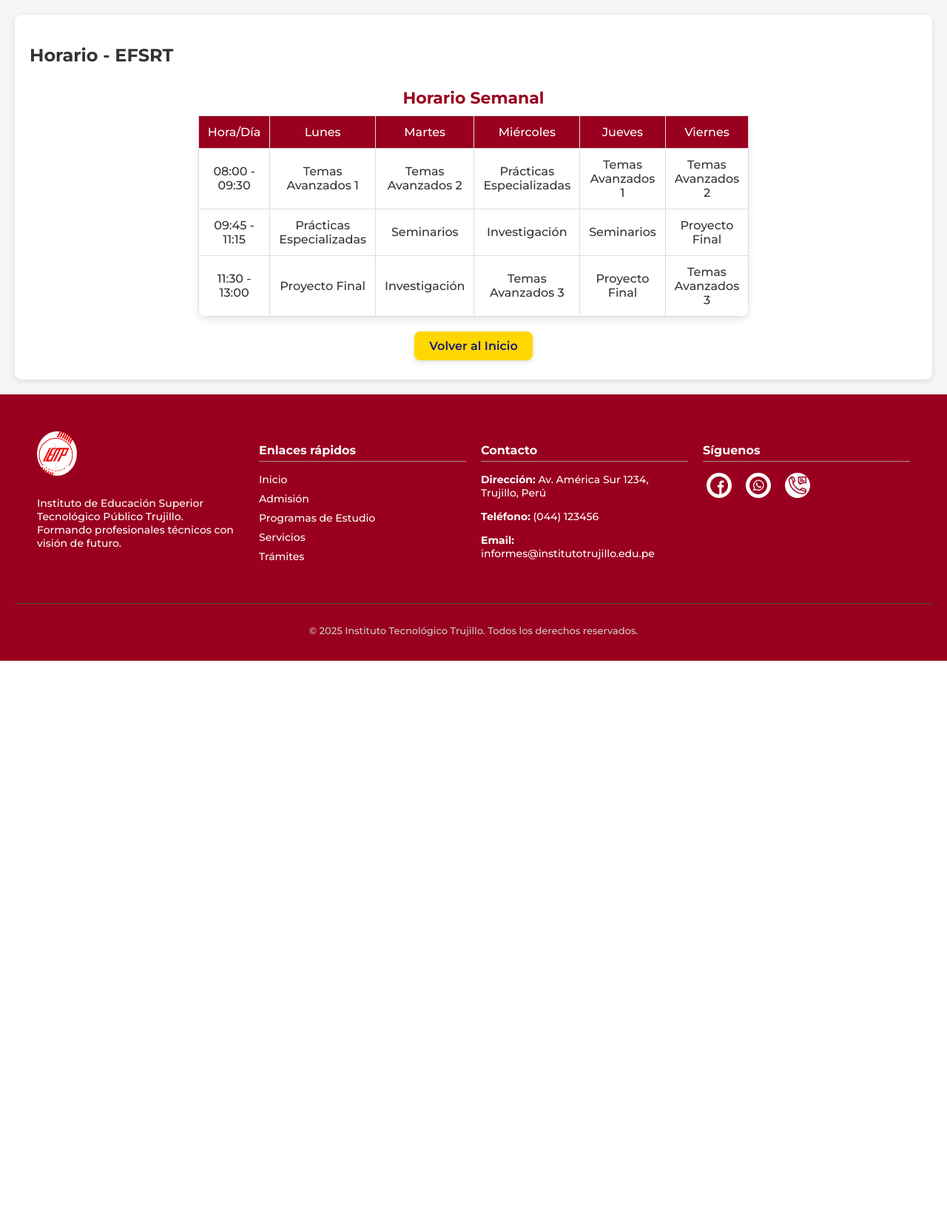
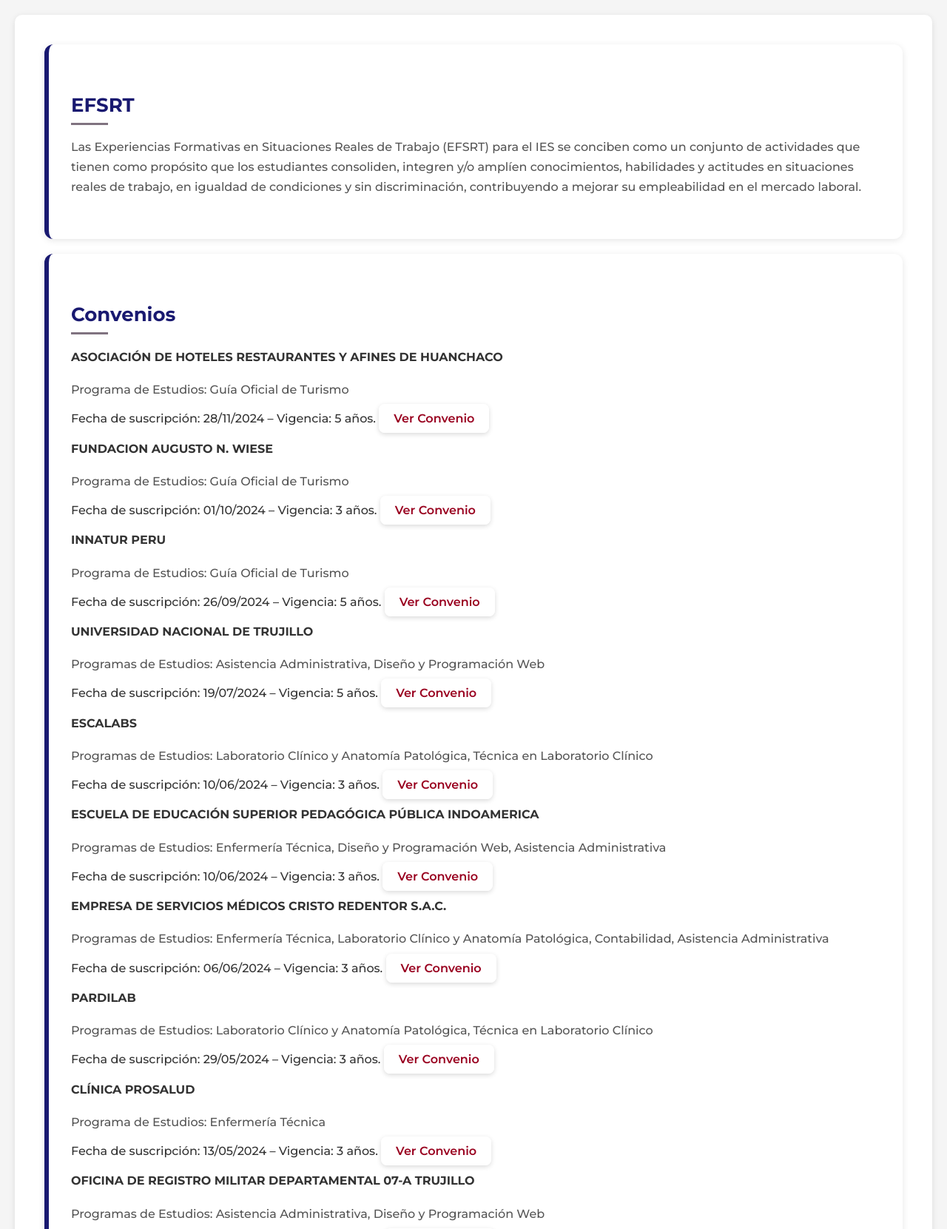
Before and after one commit to tatoparedes/Pagina-Institucional, a PHP site: page /efsrt.html in a window 1280 px wide. Shown: the part 231-1892 px from the top of the page at 74% size. Before the commit the page ends 1124 px from the top, so only its background shows below. Run offline with PHP 8.4, Linux system fonts and the light colour scheme.

Commit message:
Experiencias formativas

```diff
--- a/efsrt.html
+++ b/efsrt.html
@@ -60,51 +60,84 @@
  <div id="menu-container"></div>
 
 <main class="main-content">
-  <h2>Horario - EFSRT</h2>
 
-  <table class="schedule" summary="Horario semanal de clases para el programa EFSRT">
-    <caption>Horario Semanal</caption>
-    <thead>
-      <tr>
-        <th>Hora/Día</th>
-        <th>Lunes</th>
-        <th>Martes</th>
-        <th>Miércoles</th>
-        <th>Jueves</th>
-        <th>Viernes</th>
-      </tr>
-    </thead>
-    <tbody>
-      <tr>
-        <td>08:00 - 09:30</td>
-        <td>Temas Avanzados 1</td>
-        <td>Temas Avanzados 2</td>
-        <td>Prácticas Especializadas</td>
-        <td>Temas Avanzados 1</td>
-        <td>Temas Avanzados 2</td>
-      </tr>
-      <tr>
-        <td>09:45 - 11:15</td>
-        <td>Prácticas Especializadas</td>
-        <td>Seminarios</td>
-        <td>Investigación</td>
-        <td>Seminarios</td>
-        <td>Proyecto Final</td>
-      </tr>
-      <tr>
-        <td>11:30 - 13:00</td>
-        <td>Proyecto Final</td>
-        <td>Investigación</td>
-        <td>Temas Avanzados 3</td>
-        <td>Proyecto Final</td>
-        <td>Temas Avanzados 3</td>
-      </tr>
-    </tbody>
-  </table>
 
-  <p style="text-align:center; margin-top: 20px;">
-    <a href="index.html" class="btn-cta" style="padding: 10px 20px; font-size: 16px;">Volver al Inicio</a>
-  </p>
+<section class="presentation">
+        <h3>EFSRT</h3>
+        <p>Las Experiencias Formativas en Situaciones Reales de Trabajo (EFSRT) para el IES se conciben como un conjunto de actividades que tienen como propósito que los estudiantes consoliden, integren y/o amplíen conocimientos, habilidades y actitudes en situaciones reales de trabajo, en igualdad de condiciones y sin discriminación, contribuyendo a mejorar su empleabilidad en el mercado laboral.</p>
+</section>
+
+<section class="presentation">
+        <h3>Convenios</h3>
+        <h4>ASOCIACIÓN DE HOTELES RESTAURANTES Y AFINES DE HUANCHACO</h4>
+<p>Programa de Estudios: Guía Oficial de Turismo</p>
+<span>Fecha de suscripción: 28/11/2024 – Vigencia: 5 años.</span>
+<a href="./convenios/24012.pdf" class="btn-convenio" style="padding: 10px 20px; font-size: 16px;">Ver Convenio</a>
+
+<h4>FUNDACION AUGUSTO N. WIESE</h4>
+<p>Programa de Estudios: Guía Oficial de Turismo</p>
+<span>Fecha de suscripción: 01/10/2024 – Vigencia: 3 años.</span>
+<a href="" class="btn-convenio" style="padding: 10px 20px; font-size: 16px;">Ver Convenio</a>
+
+<h4>INNATUR PERU</h4>
+<p>Programa de Estudios: Guía Oficial de Turismo</p>
+<span>Fecha de suscripción: 26/09/2024 – Vigencia: 5 años.</span>
+<a href="" class="btn-convenio" style="padding: 10px 20px; font-size: 16px;">Ver Convenio</a>
+
+<h4>UNIVERSIDAD NACIONAL DE TRUJILLO</h4>
+<p>Programas de Estudios: Asistencia Administrativa, Diseño y Programación Web</p>
+<span>Fecha de suscripción: 19/07/2024 – Vigencia: 5 años.</span>
+<a href="" class="btn-convenio" style="padding: 10px 20px; font-size: 16px;">Ver Convenio</a>
+
+<h4>ESCALABS</h4>
+<p>Programas de Estudios: Laboratorio Clínico y Anatomía Patológica, Técnica en Laboratorio Clínico</p>
+<span>Fecha de suscripción: 10/06/2024 – Vigencia: 3 años.</span>
+<a href="" class="btn-convenio" style="padding: 10px 20px; font-size: 16px;">Ver Convenio</a>
+
+<h4>ESCUELA DE EDUCACIÓN SUPERIOR PEDAGÓGICA PÚBLICA INDOAMERICA</h4>
+<p>Programas de Estudios: Enfermería Técnica, Diseño y Programación Web, Asistencia Administrativa</p>
+<span>Fecha de suscripción: 10/06/2024 – Vigencia: 3 años.</span>
+<a href="" class="btn-convenio" style="padding: 10px 20px; font-size: 16px;">Ver Convenio</a>
+
+<h4>EMPRESA DE SERVICIOS MÉDICOS CRISTO REDENTOR S.A.C.</h4>
+<p>Programas de Estudios: Enfermería Técnica, Laboratorio Clínico y Anatomía Patológica, Contabilidad, Asistencia Administrativa</p>
+<span>Fecha de suscripción: 06/06/2024 – Vigencia: 3 años.</span>
+<a href="" class="btn-convenio" style="padding: 10px 20px; font-size: 16px;">Ver Convenio</a>
+
+<h4>PARDILAB</h4>
+<p>Programas de Estudios: Laboratorio Clínico y Anatomía Patológica, Técnica en Laboratorio Clínico</p>
+<span>Fecha de suscripción: 29/05/2024 – Vigencia: 3 años.</span>
+<a href="" class="btn-convenio" style="padding: 10px 20px; font-size: 16px;">Ver Convenio</a>
+
+<h4>CLÍNICA PROSALUD</h4>
+<p>Programa de Estudios: Enfermería Técnica</p>
+<span>Fecha de suscripción: 13/05/2024 – Vigencia: 3 años.</span>
+<a href="" class="btn-convenio" style="padding: 10px 20px; font-size: 16px;">Ver Convenio</a>
+
+<h4>OFICINA DE REGISTRO MILITAR DEPARTAMENTAL 07-A TRUJILLO</h4>
+<p>Programas de Estudios: Asistencia Administrativa, Diseño y Programación Web</p>
+<span>Fecha de suscripción: 20/02/2024 – Vigencia: 2 años.</span>
+<a href="" class="btn-convenio" style="padding: 10px 20px; font-size: 16px;">Ver Convenio</a>
+
+<h4>MUSEO DEL JUGUETE</h4>
+<p>Programa de Estudios: Guía Oficial de Turismo</p>
+<span>Fecha de suscripción: 05/01/2024 – Vigencia: Indefinido.</span>
+<a href="" class="btn-convenio" style="padding: 10px 20px; font-size: 16px;">Ver Convenio</a>
+
+<h4>AYNI EXPLORERS TURISMO Y SERVICIOS GENERALES S.R.L.</h4>
+<p>Programa de Estudios: Guía Oficial de Turismo</p>
+<span>Fecha de suscripción: 07/12/2023 – Vigencia: Indefinido.</span>
+<a href="" class="btn-convenio" style="padding: 10px 20px; font-size: 16px;">Ver Convenio</a>
+
+<h4>AGENCIA DE VIAJES TURISMO Y EVENTOS IMA PERU TOURS S.A.C.</h4>
+<p>Programa de Estudios: Guía Oficial de Turismo</p>
+<span>Fecha de suscripción: 22/11/2023 – Vigencia: Indefinido.</span>
+<a href="" class="btn-convenio" style="padding: 10px 20px; font-size: 16px;">Ver Convenio</a>
+
+
+</section>
+
+
 </main>
 
 <footer class="footer">
--- a/menu.html
+++ b/menu.html
@@ -35,7 +35,6 @@
         <li><a href="#">Trasnparencia</a>
         <ul>
             <li><a href="./docgestion.html">Documentos de Gestión</a></li>
-            <li><a href="#">Convenios</a></li>
             <li><a href="#">Estadísticas</a></li>
             <li><a href="./donaciones.html">Inversiones y Donaciones</a></li>
             <li><a href="#">Licenciamiento</a></li>
--- a/styles.css
+++ b/styles.css
@@ -263,6 +263,17 @@
 .btn-cta {
   background-color: #ffd700;
   color: #191970;
+  padding: 14px 28px;
+  font-weight: 600;
+  border-radius: 8px;
+  text-decoration: none;
+  transition: background 0.3s, transform 0.3s;
+  box-shadow: 0 2px 6px rgba(0,0,0,0.15);
+}
+
+.btn-convenio {
+  background-color: #ffffff;
+  color: #99001f;
   padding: 14px 28px;
   font-weight: 600;
   border-radius: 8px;
@@ -695,6 +706,12 @@
             box-shadow: 0 4px 10px rgba(52, 152, 219, 0.3);
         }
 
+        .ver-convenio {
+            background: #99001f;
+            color: white;
+            box-shadow: 0 2px 2px rgba(52, 152, 219, 0.3);
+        }
+
         .download-btn:hover {
             background: #2980b9;
             box-shadow: 0 6px 15px rgba(52, 152, 219, 0.4);
```
Also changed, not shown: 1 other file.
